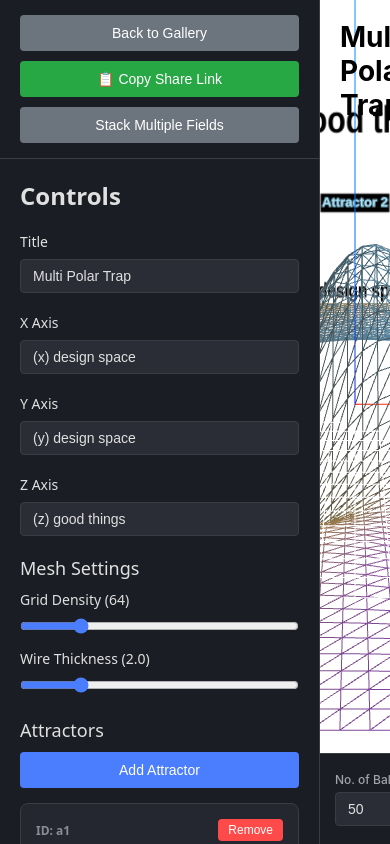
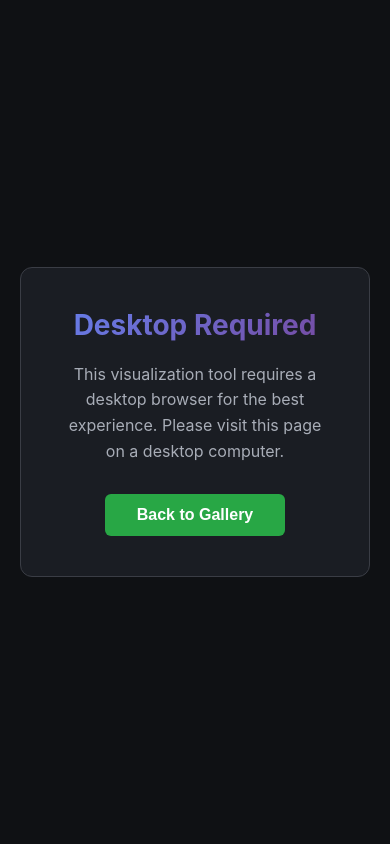
Before and after one commit to owocki/gitcoin_30_mptviz, a React (Vite) app: page / in a window 390 px wide. Both pictures are taken after a click on the button "Create New Visualization". Built offline with nearby package versions, Linux system fonts and the light colour scheme.

Commit message:
fix mobile

```diff
--- a/src/App.tsx
+++ b/src/App.tsx
@@ -6,11 +6,28 @@ import { Gallery } from './components/Gallery';
 import { useStore } from './store/useStore';
 import { getConfigFromURL, copyShareableURL, copyPreviewImageURL } from './utils/urlParams';
 
+// Mobile detection utility
+const isMobileDevice = () => {
+  return /Android|webOS|iPhone|iPad|iPod|BlackBerry|IEMobile|Opera Mini/i.test(navigator.userAgent) ||
+    window.innerWidth <= 768;
+};
+
 function App() {
   const { config, setConfig } = useStore();
   const [copySuccess, setCopySuccess] = useState(false);
   const [copyPreviewSuccess, setCopyPreviewSuccess] = useState(false);
   const [currentPage, setCurrentPage] = useState<'gallery' | 'create' | 'stacked'>('gallery');
+  const [isMobile, setIsMobile] = useState(isMobileDevice());
+
+  // Check for mobile on resize
+  useEffect(() => {
+    const handleResize = () => {
+      setIsMobile(isMobileDevice());
+    };
+
+    window.addEventListener('resize', handleResize);
+    return () => window.removeEventListener('resize', handleResize);
+  }, []);
 
   // Handle hash-based routing
   useEffect(() => {
@@ -76,12 +93,38 @@ function App() {
     return <Gallery />;
   }
 
+  // Mobile warning component
+  const MobileWarning = () => (
+    <div style={styles.mobileWarning}>
+      <div style={styles.mobileWarningContent}>
+        <h2 style={styles.mobileWarningTitle}>Desktop Required</h2>
+        <p style={styles.mobileWarningText}>
+          This visualization tool requires a desktop browser for the best experience.
+          Please visit this page on a desktop computer.
+        </p>
+        <button
+          onClick={() => window.location.hash = ''}
+          style={styles.mobileWarningButton}
+        >
+          Back to Gallery
+        </button>
+      </div>
+    </div>
+  );
+
   // Render stacked view
   if (currentPage === 'stacked') {
+    if (isMobile) {
+      return <MobileWarning />;
+    }
     return <StackedScene />;
   }
 
   // Render create view
+  if (isMobile) {
+    return <MobileWarning />;
+  }
+
   return (
     <div style={styles.container}>
       <div style={styles.sidebar}>
@@ -146,6 +189,49 @@ const styles: Record<string, React.CSSProperties> = {
     fontSize: '14px',
     fontWeight: 500,
     cursor: 'pointer'
+  },
+  mobileWarning: {
+    display: 'flex',
+    alignItems: 'center',
+    justifyContent: 'center',
+    height: '100vh',
+    width: '100vw',
+    backgroundColor: '#0f1114',
+    padding: '20px'
+  },
+  mobileWarningContent: {
+    maxWidth: '500px',
+    textAlign: 'center',
+    backgroundColor: '#1a1d23',
+    padding: '40px',
+    borderRadius: '12px',
+    border: '1px solid #3a3d45'
+  },
+  mobileWarningTitle: {
+    fontSize: '28px',
+    fontWeight: 700,
+    color: '#fff',
+    marginBottom: '20px',
+    background: 'linear-gradient(135deg, #667eea 0%, #764ba2 100%)',
+    WebkitBackgroundClip: 'text',
+    WebkitTextFillColor: 'transparent',
+    backgroundClip: 'text'
+  },
+  mobileWarningText: {
+    fontSize: '16px',
+    color: '#a8adb7',
+    marginBottom: '30px',
+    lineHeight: '1.6'
+  },
+  mobileWarningButton: {
+    padding: '12px 32px',
+    backgroundColor: '#28a745',
+    border: 'none',
+    borderRadius: '6px',
+    color: 'white',
+    fontSize: '16px',
+    fontWeight: 600,
+    cursor: 'pointer'
   }
 };
 
--- a/src/components/Gallery.tsx
+++ b/src/components/Gallery.tsx
@@ -60,10 +60,11 @@ export function Gallery() {
 
 const styles: Record<string, React.CSSProperties> = {
   container: {
-    minHeight: '100vh',
+    height: '100vh',
     backgroundColor: '#0f1114',
     color: '#fff',
     overflow: 'auto',
+    WebkitOverflowScrolling: 'touch', // Smooth scrolling on iOS
   },
   header: {
     textAlign: 'center',
```
